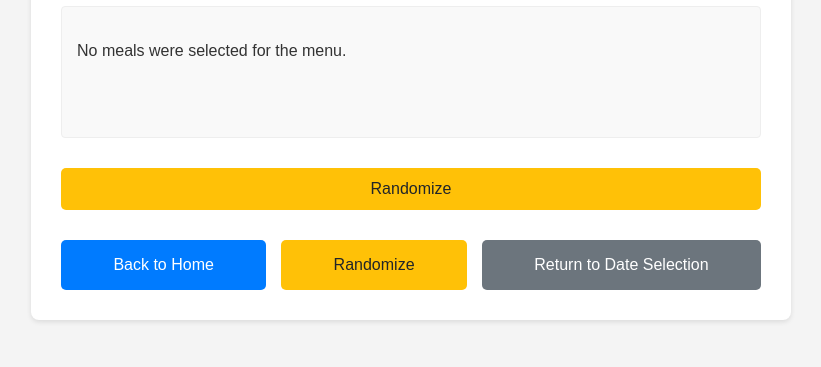
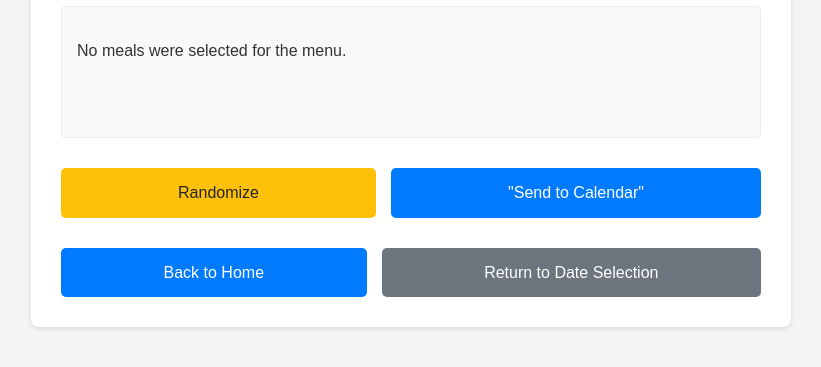
Before and after one commit to glendleISU/MenuPlanner, a plain HTML site: page GeneratedMenu.html in a window 1280 px wide. Shown: the part 115-482 px from the top of the page, without its empty margins (229-1050 px from the left). Drawn offline with Linux system fonts and the light colour scheme.

Commit message:
Update GeneratedMenu.html

```diff
--- a/GeneratedMenu.html
+++ b/GeneratedMenu.html
@@ -156,12 +156,11 @@
             </div>
 
         <div class="button-container">
-            <button id="randomize-button">Randomize</button>
+            <button id="randomize-button">Randomize</button> <a href=#>"Send to Calendar"</a>
         </div>
 
         <div class="button-container">
-            <a href="index.html">Back to Home</a>
-             <button id="randomize-button">Randomize</button> <a href="plan.html" class="return-button">Return to Date Selection</a>
+            <a href="index.html">Back to Home</a> <a href="plan.html" class="return-button">Return to Date Selection</a>
         </div>
     </div>
 
```
